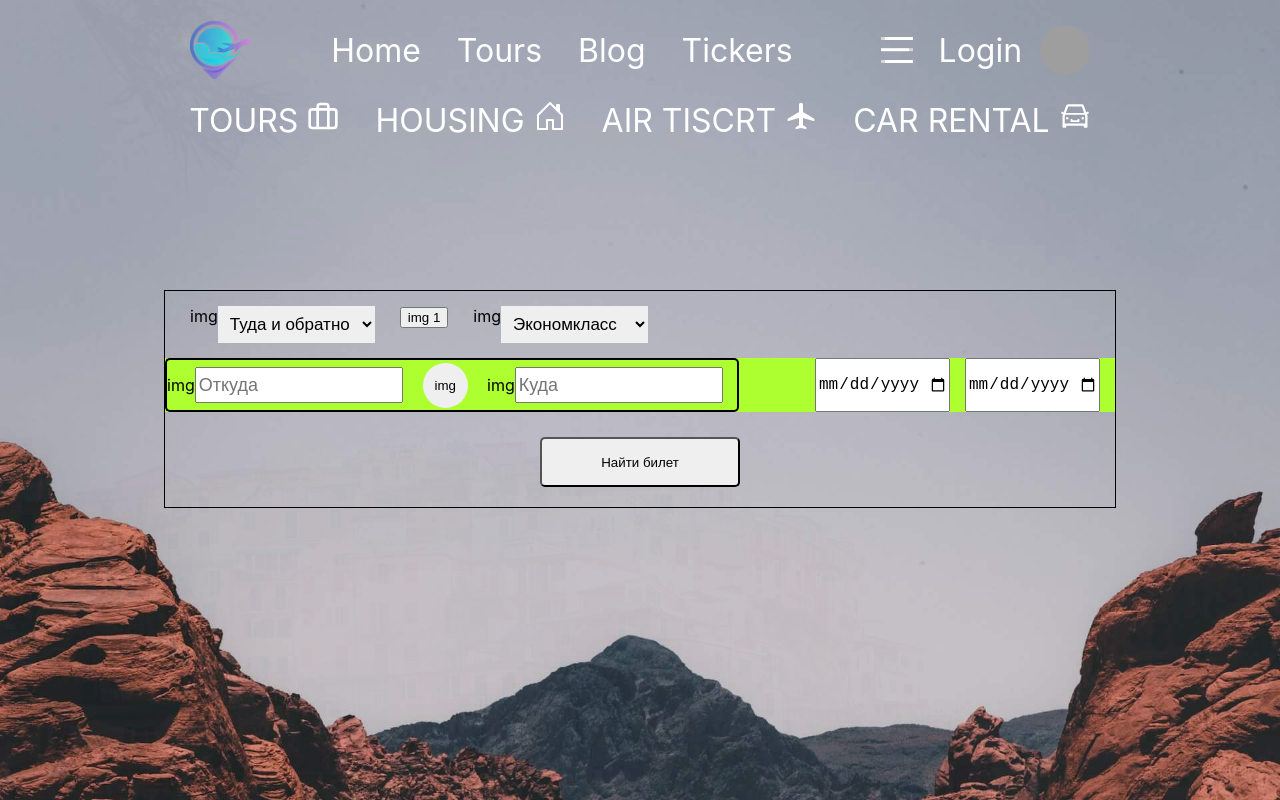
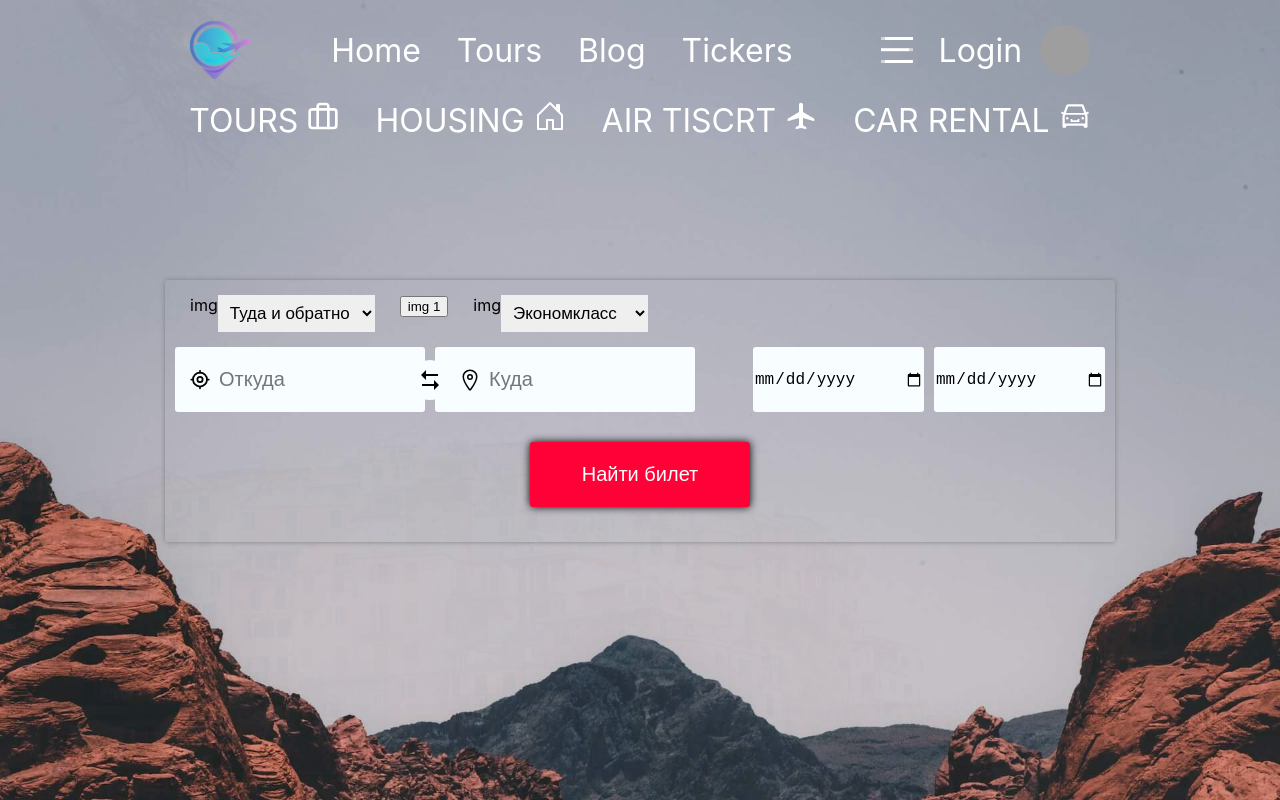
Before and after one commit to ArtyomPurenok/ProjectAvia, a React (Create React App) app: page / in a window 1280 px wide. Shown: the top 800 px of the page. Built offline with nearby package versions, Linux system fonts and the light colour scheme; grey boxes are pictures that could not be loaded.

Commit message:
feat: style for search button, country input and external style

```diff
--- a/src/components/BurgerMenu/BurgerMenu.styled.js
+++ b/src/components/BurgerMenu/BurgerMenu.styled.js
@@ -3,7 +3,7 @@ export const Wrapper = styled.div`
 display: flex;
 align-items: center;
 justify-content: center;
- `
+ `;
 
 export const ToggleIcoN = styled.div`
 display: block;
--- a/src/components/Button/Button.tsx
+++ b/src/components/Button/Button.tsx
@@ -2,10 +2,12 @@ type ButtonProps = {
     className?: string;
     onClick?: any;
     text?: string | number;
+    Icon?: any
 }
 
-export const Button = ({className, onClick, text}: ButtonProps) => {
+export const Button = ({className, onClick, text, Icon}: ButtonProps) => {
     return <button className={className} onClick={onClick}>
         {text}
+        {Icon && <Icon/>}
     </button>;
 };
--- a/src/components/SearchBox/SearchBox.scss
+++ b/src/components/SearchBox/SearchBox.scss
@@ -2,19 +2,30 @@
     width: 100%;
     display: flex;
     justify-content: center;
-    margin-top: 150px;
+    margin-top: 140px;
 
     &_ticket-search {
         width: 950px;
-        border: 1px solid black;
+        border: 0px solid grey;
+        border-radius: 3px;
         text-align: center;
+        box-shadow: 0 0 5px rgba(128, 128, 128, 1);
     }
 
     &_button {
-        width: 200px;
-        height: 50px;
-        margin: 25px 0px 20px 0px;
-        border-radius: 5px;
+        width: 220px;
+        height: 65px;
+        font-size: 20px;
+        color: white;
+        margin: 30px 0px 35px 0px;
+        border: 0px solid transparent;
+        border-radius: 3px;
+        background-color: rgb(255, 0, 55);
+        box-shadow: 0 0 9px rgba(0,0,0,1);
+
+        &:active {
+            background-color: red;
+        }
     }
 
 }
--- a/src/components/SearchBox/components/FiltersBox/components/PassengerSelection/PassengerSelection.scss
+++ b/src/components/SearchBox/components/FiltersBox/components/PassengerSelection/PassengerSelection.scss
@@ -2,7 +2,7 @@
     width: 300px;
     background-color: red;
     position: absolute;
-    margin-top: 12px;
+    margin-top: 18px;
 
     &_buttons-box {
         display: flex;
--- a/src/components/SearchBox/components/FiltersBox/components/PassengerSelection/PassengerSelection.tsx
+++ b/src/components/SearchBox/components/FiltersBox/components/PassengerSelection/PassengerSelection.tsx
@@ -1,15 +1,24 @@
 import React from "react";
 import './PassengerSelection.scss';
+import { useSelector } from "react-redux";
+
+import { adults, children, infants } from "../../../../../../redux/reducer/dataSearchAviaTicketReducer";
 
 import { PassengerTypeCard } from "./PassengerTypeCard";
 import { Button } from "../../../../../Button";
 
+
+
+
 export const PassengerSelection = () => {
+    const dataTicketSearch = useSelector((state: any) => state.dataTicketSearch);
+
+
+
     return <div className="passenger-selection">
-        <PassengerTypeCard namePassenger="Взрослые"/>
-        <PassengerTypeCard namePassenger="Дети" addition="(2-11 лет)"/>
-        <PassengerTypeCard namePassenger="Младенцы" addition="с местом"/>
-        <PassengerTypeCard namePassenger="Младенцы" addition="без места"/>
+        <PassengerTypeCard namePassenger="Взрослые" numberPassenger={dataTicketSearch.adults} typePassenger={adults}/>
+        <PassengerTypeCard namePassenger="Дети" addition="(2-11 лет)" numberPassenger={dataTicketSearch.children} typePassenger={children}/>
+        <PassengerTypeCard namePassenger="Младенцы" numberPassenger={dataTicketSearch.infants} typePassenger={infants}/>
 
         <div className="passenger-selection_buttons-box">
             <Button text="Отмена" className="passenger-selection_button"/>
--- a/src/components/SearchBox/components/InputsBox/InputsBox.scss
+++ b/src/components/SearchBox/components/InputsBox/InputsBox.scss
@@ -1,58 +1,101 @@
 .inputs-box {
     width: 100%;
-    // height: 70px;
-    background-color: greenyellow;
+    // background-color: greenyellow;
     display: flex;
     justify-content: space-between;
 
+
+
     &_calendar {
-        width: 130px;
-        height: 50px;
+        width: 170px;
+        height: 65px;
         font-size: 16px;
-        margin-right: 15px;
+        margin-right: 10px;
+        border: 0px solid transparent;
+        border-radius: 3px;
+        background-color: rgb(248, 254, 255);
+
     }
+
+
 
     &_inputs {
         display: flex;
 
         &--button {
-            width: 45px;
-            height: 45px;
+            position: absolute;
+            width: 40px;
+            height: 40px;
+            margin-left: 225px;
             border-radius: 50%;
             border-color: transparent;
-            margin-left: 20px;
+            background-color: rgb(248, 254, 255);
+            display: flex;
+            justify-content: center;
+            align-items: center;
+
+            & svg {
+                width: 32px;
+                height: 32px;
+            }
         }
     }
 
+
+
     &_input-div-left {
-        width: 320px;
-        height: 50px;
-        border: 2px solid black;
-        border-right: none;
-        border-radius: 5px 0px 0px 5px;
+        width: 240px;
+        height: 65px;
+        padding-left: 10px;
+        margin: 0px 10px;
+        border-radius: 3px;
+        background-color: rgb(248, 254, 255);
+        display: flex;
+        align-items: center;
+
+
+        &--input {
+            width: 190px;
+            height: 50px;
+            font-size: 20px;
+            background-color: transparent;
+            border: none;
+
+            &:focus {
+                outline: none;
+            }
+        }
+
+        &--img {
+            width: 30px;
+            height: 21px;
+            margin-right: 2px;
+        }
+    }
+
+
+
+    &_input-div-right {
+        width: 240px;
+        height: 65px;
+        padding-left: 20px;
+        border-radius: 3px;
+        background-color: rgb(248, 254, 255);
         display: flex;
         align-items: center;
 
         &--input {
-            width: 200px;
-            height: 30px;
-            font-size: 18px;
+            width: 190px;
+            height: 50px;
+            font-size: 20px;
+            border: none;
+            background-color: transparent;
         }
-    }
 
-    &_input-div-right {
-        width: 250px;
-        height: 50px;
-        border: 2px solid black;
-        border-left: none;
-        border-radius: 0px 5px 5px 0px;
-        display: flex;
-        align-items: center;
-
-        &--input {
-            width: 200px;
-            height: 30px;
-            font-size: 18px;
+        &--img {
+            width: 30px;
+            height: 24px;
+            margin-right: 2px;
         }
     }
 }
--- a/src/components/SearchBox/components/InputsBox/InputsBox.tsx
+++ b/src/components/SearchBox/components/InputsBox/InputsBox.tsx
@@ -3,6 +3,10 @@ import './InputsBox.scss';
 
 import { Input } from "../../../Input";
 import { Button } from "../../../Button";
+import { TbCurrentLocation } from "react-icons/tb";
+import { IoLocationOutline } from "react-icons/io5";
+import { RiArrowLeftRightFill } from "react-icons/ri";
+
 
 export const InputsBox = () => {
     return <div className="inputs-box">
@@ -10,14 +14,14 @@ export const InputsBox = () => {
 
         <div className="inputs-box_inputs">
             <div className="inputs-box_input-div-left">
-                img
+                <TbCurrentLocation className="inputs-box_input-div-left--img"/>
                 <Input className="inputs-box_input-div-left--input" placeholder="Откуда"/>
-                <Button className="inputs-box_inputs--button" text="img"/>
+                <Button className="inputs-box_inputs--button" Icon={RiArrowLeftRightFill}/>
             </div>
 
 
             <div className="inputs-box_input-div-right">
-                img
+                <IoLocationOutline className="inputs-box_input-div-right--img"/>
                 <Input className="inputs-box_input-div-right--input" placeholder="Куда"/>
             </div>
         </div>
--- /dev/null
+++ b/src/redux/reducer/dataSearchAviaTicketReducer.ts
@@ -0,0 +1,61 @@
+import { createSlice, type PayloadAction } from "@reduxjs/toolkit";
+
+const initialState: any = {
+    direction: "in two directions",
+    flightClass: "economy",
+    adults: 1,
+    children: 0,
+    infants: 0
+};
+
+
+const dataTicketAvia: any = createSlice({
+    name: 'Data for air ticket search',
+    initialState,
+    reducers: {
+        direction: (state: any, action: PayloadAction<string>) => {
+            state.direction = action.payload;
+        },
+        flightClass: (state: any, action: PayloadAction<string>) => {
+            state.flightClass = action.payload;
+        },
+        adults: (state: any, action: PayloadAction<string>) => {
+            if (action.payload === "plus") {
+                state.adults++;
+            }else if (action.payload === "minus") {
+                state.adults--;
+            }
+
+            if (state.adults < 0) {
+                state.adults = 0;
+            }
+        },
+        children: (state: any, action: PayloadAction<string>) => {
+            if (action.payload === "plus") {
+                state.children++;
+            }else if (action.payload === "minus") {
+                state.children--;
+            }
+
+            if (state.children < 0) {
+                state.children = 0;
+            }
+        },
+        infants: (state: any, action: PayloadAction<string>) => {
+            if (action.payload === "plus") {
+                state.infants++;
+            }else if (action.payload === "minus") {
+                state.infants--;
+            }
+
+            if (state.infants < 0) {
+                state.infants = 0;
+            }
+        }
+    },
+
+});
+
+
+export const {direction, flightClass, adults, children, infants} = dataTicketAvia.actions;
+export default dataTicketAvia.reducer;
--- a/src/redux/store.ts
+++ b/src/redux/store.ts
@@ -1,8 +1,10 @@
-import {configureStore, combineReducers} from "@reduxjs/toolkit";
+import {configureStore} from "@reduxjs/toolkit";
+
+import dataSearchAviaTicketReducer from "./reducer/dataSearchAviaTicketReducer";
 
 
 export const store = configureStore({
     reducer: {
-
+        dataTicketSearch: dataSearchAviaTicketReducer,
     },
 });
```
Also changed, not shown: src/components/SearchBox/components/FiltersBox/components/PassengerSelection/PassengerTypeCard/PassengerTypeCard.tsx (+18 -10 lines).
